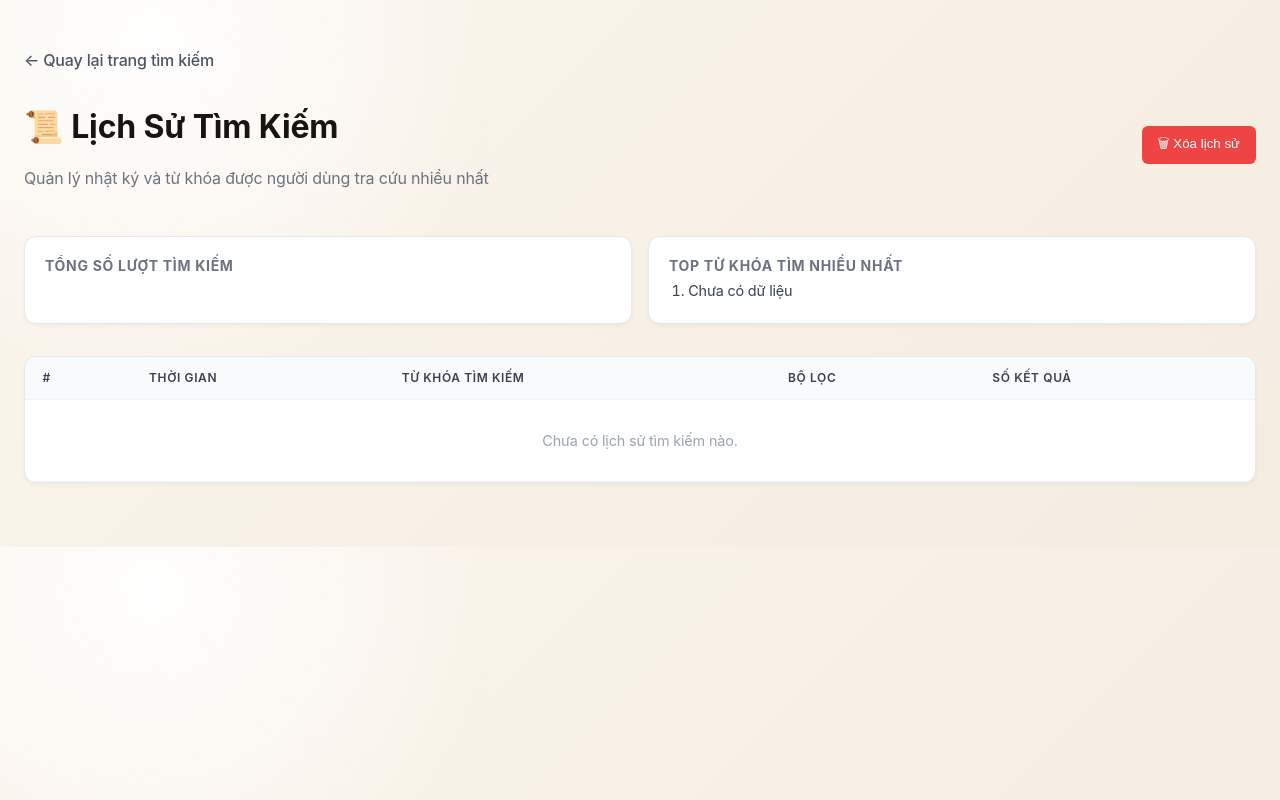
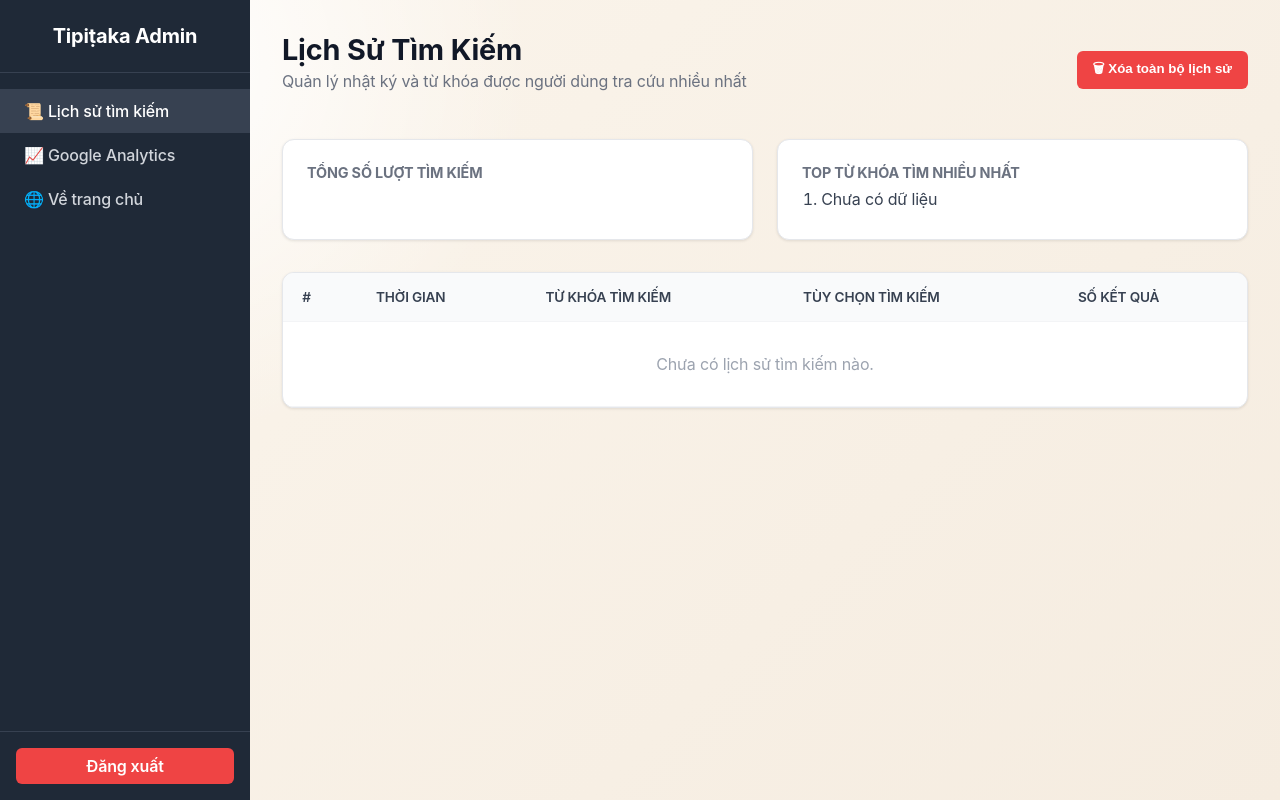
Before and after one commit to hoangtung01022003/tipitaka_v2, a FastAPI app: template app/templates/admin_history.html in a window 1280 px wide. Run offline with FastAPI, Linux system fonts and the light colour scheme; the template is opened without the code that fills it, so the values that code supplies are empty; some libraries are stand-ins or nearby versions.

Commit message:
update admin history layout, add proper login and google analytics tab

```diff
--- a/app/config.py
+++ b/app/config.py
@@ -1,6 +1,7 @@
 from functools import lru_cache
 from pathlib import Path
 import os
+import secrets
 
 from dotenv import load_dotenv
 
@@ -59,4 +60,5 @@ def settings() -> dict[str, object]:
         "ga_measurement_id": os.getenv("GA_MEASUREMENT_ID", "").strip(),
         "admin_username": os.getenv("ADMIN_USERNAME", "admin").strip(),
         "admin_password": os.getenv("ADMIN_PASSWORD", "123456").strip(),
+        "secret_key": os.getenv("SECRET_KEY", secrets.token_hex(32)),
     }
--- a/app/main.py
+++ b/app/main.py
@@ -3,10 +3,10 @@ import secrets
 from pathlib import Path
 
 from fastapi import Depends, FastAPI, Form, HTTPException, Query, Request, status
-from fastapi.responses import HTMLResponse, JSONResponse
-from fastapi.security import HTTPBasic, HTTPBasicCredentials
+from fastapi.responses import HTMLResponse, JSONResponse, RedirectResponse
 from fastapi.staticfiles import StaticFiles
 from fastapi.templating import Jinja2Templates
+from starlette.middleware.sessions import SessionMiddleware
 
 from .config import settings
 from .db import execute, fetch_all, fetch_one
@@ -21,6 +21,7 @@ SECTION_TRANSLATION_STREAM_CHUNK_CHARS = 3600
 
 app = FastAPI(title="Tipiṭaka Python Search")
 app.mount("/static", StaticFiles(directory=APP_DIR / "static"), name="static")
+app.add_middleware(SessionMiddleware, secret_key=settings().get("secret_key", "default_secret_key"))
 templates = Jinja2Templates(directory=APP_DIR / "templates")
 
 
@@ -456,25 +457,40 @@ def handle_exception(_request: Request, exc: Exception):
     status = exc.status_code if isinstance(exc, HTTPException) else 500
     detail = exc.detail if isinstance(exc, HTTPException) else str(exc)
     return JSONResponse({"error": detail}, status_code=status)
-security = HTTPBasic()
+def get_current_admin(request: Request):
+    if not request.session.get("admin_logged_in"):
+        raise HTTPException(status_code=status.HTTP_302_FOUND, headers={"Location": "/admin/login"})
+    return True
 
 
-def get_current_admin(credentials: HTTPBasicCredentials = Depends(security)):
-    current_username_bytes = credentials.username.encode("utf8")
+@app.get("/admin/login", response_class=HTMLResponse)
+def admin_login_page(request: Request):
+    if request.session.get("admin_logged_in"):
+        return RedirectResponse(url="/admin/history", status_code=status.HTTP_302_FOUND)
+    return templates.TemplateResponse("admin_login.html", {"request": request})
+
+
+@app.post("/admin/login")
+def admin_login_post(request: Request, username: str = Form(...), password: str = Form(...)):
+    current_username_bytes = username.encode("utf8")
     correct_username_bytes = str(settings().get("admin_username", "")).encode("utf8")
     is_correct_username = secrets.compare_digest(current_username_bytes, correct_username_bytes)
 
-    current_password_bytes = credentials.password.encode("utf8")
+    current_password_bytes = password.encode("utf8")
     correct_password_bytes = str(settings().get("admin_password", "")).encode("utf8")
     is_correct_password = secrets.compare_digest(current_password_bytes, correct_password_bytes)
 
     if not (is_correct_username and is_correct_password):
-        raise HTTPException(
-            status_code=status.HTTP_401_UNAUTHORIZED,
-            detail="Sai tên đăng nhập hoặc mật khẩu",
-            headers={"WWW-Authenticate": "Basic"},
-        )
-    return credentials.username
+        return templates.TemplateResponse("admin_login.html", {"request": request, "error": "Sai tên đăng nhập hoặc mật khẩu"})
+
+    request.session["admin_logged_in"] = True
+    return RedirectResponse(url="/admin/history", status_code=status.HTTP_302_FOUND)
+
+
+@app.get("/admin/logout")
+def admin_logout(request: Request):
+    request.session.pop("admin_logged_in", None)
+    return RedirectResponse(url="/admin/login", status_code=status.HTTP_302_FOUND)
 
 
 @app.get("/admin/history", response_class=HTMLResponse)
@@ -514,6 +530,8 @@ def admin_history(request: Request, page: int = Query(1, ge=1), limit: int = Que
             "request": request,
             "logs": logs,
             "total_logs": total_logs,
+            "corpus_options": {item["value"]: item["label"] for item in CORPUS_OPTIONS},
+            "pitaka_options": {item["value"]: item["label"] for item in PITAKA_OPTIONS},
             "top_queries": top_queries,
             "page": page,
             "limit": limit,
--- a/app/templates/admin_history.html
+++ b/app/templates/admin_history.html
@@ -16,36 +16,99 @@
     </script>
     {% endif %}
     <style>
+      body {
+        margin: 0;
+        background-color: #f3f4f6;
+        display: flex;
+        min-height: 100vh;
+      }
+      .sidebar {
+        width: 250px;
+        background-color: #1f2937;
+        color: white;
+        display: flex;
+        flex-direction: column;
+        flex-shrink: 0;
+      }
+      .sidebarHeader {
+        padding: 1.5rem;
+        font-size: 1.25rem;
+        font-weight: 700;
+        border-bottom: 1px solid #374151;
+        text-align: center;
+      }
+      .sidebarMenu {
+        flex: 1;
+        padding: 1rem 0;
+      }
+      .menuItem {
+        display: block;
+        padding: 0.75rem 1.5rem;
+        color: #d1d5db;
+        text-decoration: none;
+        font-weight: 500;
+        transition: background 0.2s;
+      }
+      .menuItem:hover, .menuItem.active {
+        background-color: #374151;
+        color: white;
+      }
+      .sidebarFooter {
+        padding: 1rem;
+        border-top: 1px solid #374151;
+      }
+      .logoutBtn {
+        display: block;
+        width: 100%;
+        padding: 0.5rem;
+        text-align: center;
+        background-color: #ef4444;
+        color: white;
+        text-decoration: none;
+        border-radius: 6px;
+        font-weight: 600;
+        transition: background 0.2s;
+      }
+      .logoutBtn:hover {
+        background-color: #dc2626;
+      }
+      .mainContent {
+        flex: 1;
+        padding: 2rem;
+        overflow-y: auto;
+      }
       .adminHeader {
         display: flex;
         justify-content: space-between;
         align-items: center;
         margin-bottom: 2rem;
-        flex-wrap: wrap;
-        gap: 1rem;
+      }
+      .adminHeader h1 {
+        margin: 0;
+        font-size: 1.8rem;
+        color: #111827;
       }
       .statsGrid {
         display: grid;
-        grid-template-columns: repeat(auto-fit, minmax(220px, 1fr));
-        gap: 1rem;
+        grid-template-columns: repeat(auto-fit, minmax(250px, 1fr));
+        gap: 1.5rem;
         margin-bottom: 2rem;
       }
       .statCard {
         background: #ffffff;
         border: 1px solid #e5e7eb;
         border-radius: 12px;
-        padding: 1.25rem;
-        box-shadow: 0 2px 4px rgba(0, 0, 0, 0.04);
+        padding: 1.5rem;
+        box-shadow: 0 1px 3px rgba(0, 0, 0, 0.1);
       }
       .statCard h3 {
-        font-size: 0.875rem;
+        font-size: 0.9rem;
         color: #6b7280;
         margin: 0 0 0.5rem 0;
         text-transform: uppercase;
-        letter-spacing: 0.05em;
       }
       .statCard .statNum {
-        font-size: 1.875rem;
+        font-size: 2rem;
         font-weight: 700;
         color: #111827;
         margin: 0;
@@ -54,36 +117,33 @@
         margin: 0;
         padding-left: 1.2rem;
         color: #374151;
-        font-size: 0.9rem;
       }
       .topQueriesList li {
-        margin-bottom: 0.25rem;
+        margin-bottom: 0.4rem;
       }
       .historyTableWrap {
         background: #ffffff;
         border: 1px solid #e5e7eb;
         border-radius: 12px;
-        overflow-x: auto;
-        box-shadow: 0 2px 4px rgba(0, 0, 0, 0.04);
+        overflow: hidden;
+        box-shadow: 0 1px 3px rgba(0, 0, 0, 0.1);
       }
       table.adminTable {
         width: 100%;
         border-collapse: collapse;
         text-align: left;
-        font-size: 0.9rem;
       }
       table.adminTable th,
       table.adminTable td {
-        padding: 0.85rem 1.1rem;
+        padding: 1rem 1.2rem;
         border-bottom: 1px solid #f3f4f6;
       }
       table.adminTable th {
         background: #f9fafb;
         color: #374151;
         font-weight: 600;
+        font-size: 0.85rem;
         text-transform: uppercase;
-        font-size: 0.75rem;
-        letter-spacing: 0.05em;
       }
       table.adminTable tr:hover {
         background: #f9fafb;
@@ -96,11 +156,12 @@
         display: inline-block;
         background: #eff6ff;
         color: #1d4ed8;
-        padding: 0.2rem 0.5rem;
-        border-radius: 4px;
+        padding: 0.25rem 0.6rem;
+        border-radius: 9999px;
         font-size: 0.75rem;
-        font-weight: 500;
+        font-weight: 600;
         margin-right: 0.25rem;
+        margin-bottom: 0.25rem;
       }
       .dangerButton {
         background: #ef4444;
@@ -108,37 +169,50 @@
         border: none;
         padding: 0.5rem 1rem;
         border-radius: 6px;
-        font-weight: 500;
+        font-weight: 600;
         cursor: pointer;
         transition: background 0.2s;
       }
       .dangerButton:hover {
         background: #dc2626;
       }
-      .backLink {
-        color: #4b5563;
-        text-decoration: none;
-        font-weight: 500;
-        display: inline-flex;
-        align-items: center;
-        gap: 0.4rem;
-        margin-bottom: 1rem;
+
+      /* Tabs implementation using simple JS */
+      .tabContent {
+        display: none;
       }
-      .backLink:hover {
-        color: #111827;
+      .tabContent.active {
+        display: block;
       }
     </style>
   </head>
   <body>
-    <main class="page">
-      <a href="/" class="backLink">← Quay lại trang tìm kiếm</a>
+    <!-- Sidebar -->
+    <nav class="sidebar">
+      <div class="sidebarHeader">
+        Tipiṭaka Admin
+      </div>
+      <div class="sidebarMenu">
+        <a href="#" class="menuItem active" onclick="switchTab('history')">📜 Lịch sử tìm kiếm</a>
+        <a href="#" class="menuItem" onclick="switchTab('analytics')">📈 Google Analytics</a>
+        <a href="/" class="menuItem" target="_blank">🌐 Về trang chủ</a>
+      </div>
+      <div class="sidebarFooter">
+        <a href="/admin/logout" class="logoutBtn">Đăng xuất</a>
+      </div>
+    </nav>
 
+    <!-- Main Content -->
+    <main class="mainContent">
+
+      <!-- Lịch sử tìm kiếm TAB -->
+      <div id="tab-history" class="tabContent active">
         <header class="adminHeader">
           <div>
-          <h1>📜 Lịch Sử Tìm Kiếm</h1>
+            <h1>Lịch Sử Tìm Kiếm</h1>
             <p style="color: #6b7280; margin-top: 0.25rem;">Quản lý nhật ký và từ khóa được người dùng tra cứu nhiều nhất</p>
           </div>
-        <button class="dangerButton" id="clearLogsBtn" type="button">🗑 Xóa lịch sử</button>
+          <button class="dangerButton" id="clearLogsBtn" type="button">🗑 Xóa toàn bộ lịch sử</button>
         </header>
 
         <div class="statsGrid">
@@ -150,7 +224,7 @@
             <h3>Top từ khóa tìm nhiều nhất</h3>
             <ol class="topQueriesList">
               {% for item in top_queries %}
-              <li><strong>{{ item.query }}</strong> ({{ item.count }} lần)</li>
+                <li><strong>{{ item.query }}</strong> <span style="color:#9ca3af; font-size:0.85em;">({{ item.count }} lần)</span></li>
               {% else %}
                 <li>Chưa có dữ liệu</li>
               {% endfor %}
@@ -165,7 +239,7 @@
                 <th>#</th>
                 <th>Thời gian</th>
                 <th>Từ khóa tìm kiếm</th>
-              <th>Bộ lọc</th>
+                <th>Tùy chọn tìm kiếm</th>
                 <th>Số kết quả</th>
               </tr>
             </thead>
@@ -178,11 +252,11 @@
                   <td>
                     {% if log.filters and log.filters.corpusType %}
                       {% for c in log.filters.corpusType %}
-                      <span class="filterBadge">{{ c }}</span>
+                        <span class="filterBadge">{{ corpus_options.get(c, c) }}</span>
                       {% endfor %}
                     {% endif %}
                     {% if log.filters and log.filters.pitakaType %}
-                    <span class="filterBadge">{{ log.filters.pitakaType }}</span>
+                      <span class="filterBadge">{{ pitaka_options.get(log.filters.pitakaType, log.filters.pitakaType) }}</span>
                     {% endif %}
                   </td>
                   <td>{{ log.result_count or 0 }} kết quả</td>
@@ -195,10 +269,43 @@
             </tbody>
           </table>
         </div>
+      </div>
+
+      <!-- Google Analytics TAB -->
+      <div id="tab-analytics" class="tabContent">
+        <header class="adminHeader">
+          <div>
+            <h1>Tích hợp Google Analytics</h1>
+            <p style="color: #6b7280; margin-top: 0.25rem;">Quản lý mã theo dõi lưu lượng truy cập</p>
+          </div>
+        </header>
+
+        <div class="statCard">
+          <h3>Mã Measurement ID hiện tại</h3>
+          {% if ga_measurement_id %}
+            <p class="statNum" style="color: #2563eb;">{{ ga_measurement_id }}</p>
+            <p style="margin-top: 1rem; color: #4b5563;">Hệ thống đang được theo dõi trên Google Analytics. Hãy truy cập <a href="https://analytics.google.com" target="_blank" style="color: #2563eb;">Google Analytics Dashboard</a> để xem chi tiết báo cáo lượt truy cập của trang.</p>
+          {% else %}
+            <p class="statNum" style="color: #ef4444;">Chưa cấu hình</p>
+            <p style="margin-top: 1rem; color: #4b5563;">Vui lòng thêm biến môi trường <code style="background: #f3f4f6; padding: 0.2rem 0.4rem; border-radius: 4px;">GA_MEASUREMENT_ID=G-XXXXXXXXXX</code> vào file <strong>.env</strong> và khởi động lại ứng dụng để kích hoạt Google Analytics.</p>
+          {% endif %}
+        </div>
+      </div>
+
     </main>
 
     <script>
-      document.getElementById("clearLogsBtn").addEventListener("click", async () => {
+      // Tab switching logic
+      function switchTab(tabId) {
+        document.querySelectorAll('.tabContent').forEach(tab => tab.classList.remove('active'));
+        document.querySelectorAll('.menuItem').forEach(item => item.classList.remove('active'));
+
+        document.getElementById('tab-' + tabId).classList.add('active');
+        event.currentTarget.classList.add('active');
+      }
+
+      // Clear logs logic
+      document.getElementById("clearLogsBtn")?.addEventListener("click", async () => {
         if (!confirm("Bạn có chắc chắn muốn xóa toàn bộ lịch sử tìm kiếm không?")) return;
         try {
           const res = await fetch("/api/admin/history/clear", { method: "POST" });
```
Also changed, not shown: app/templates/admin_login.html (added, +99 -0 lines), README.md. Lines whose indentation alone changed are shown as unchanged.
